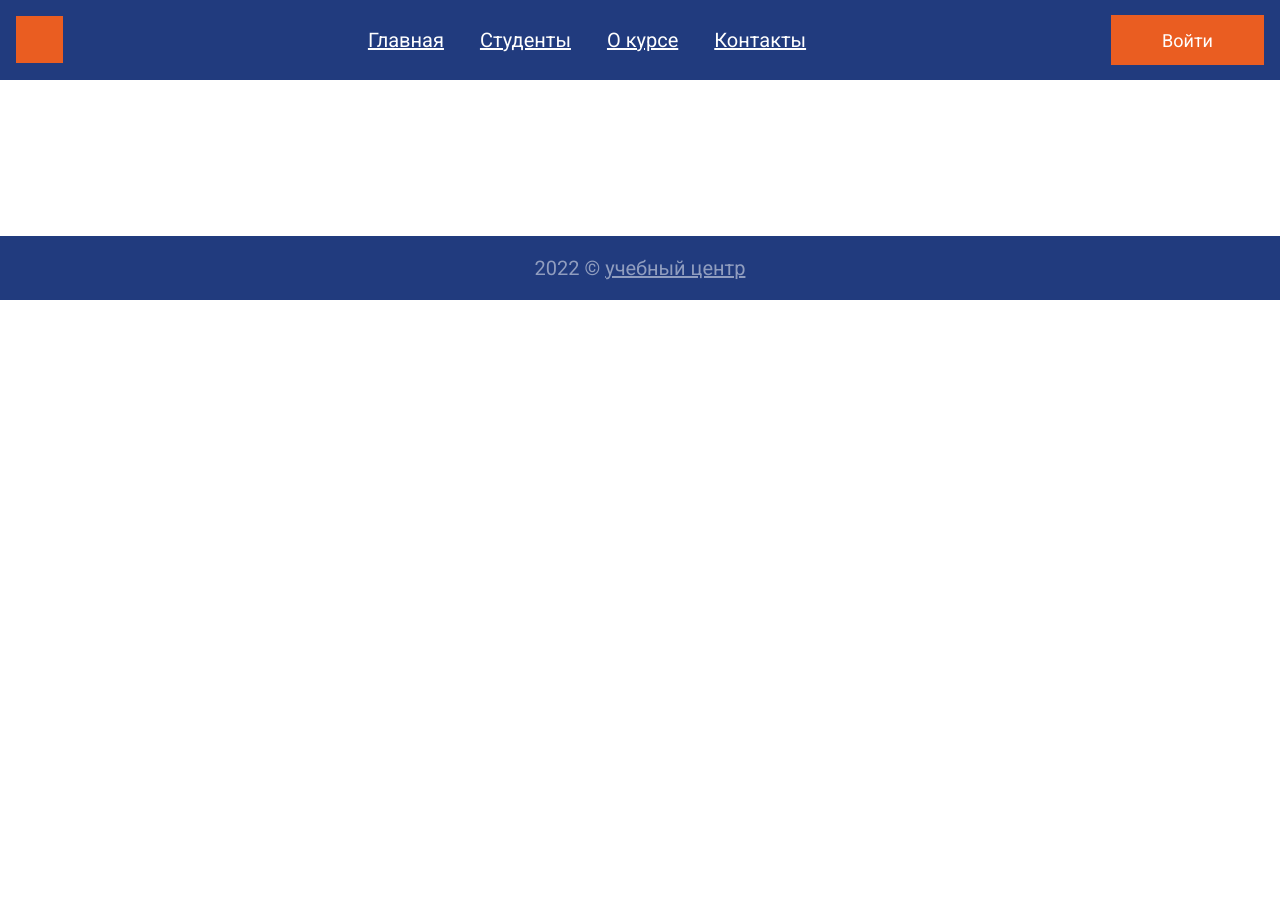
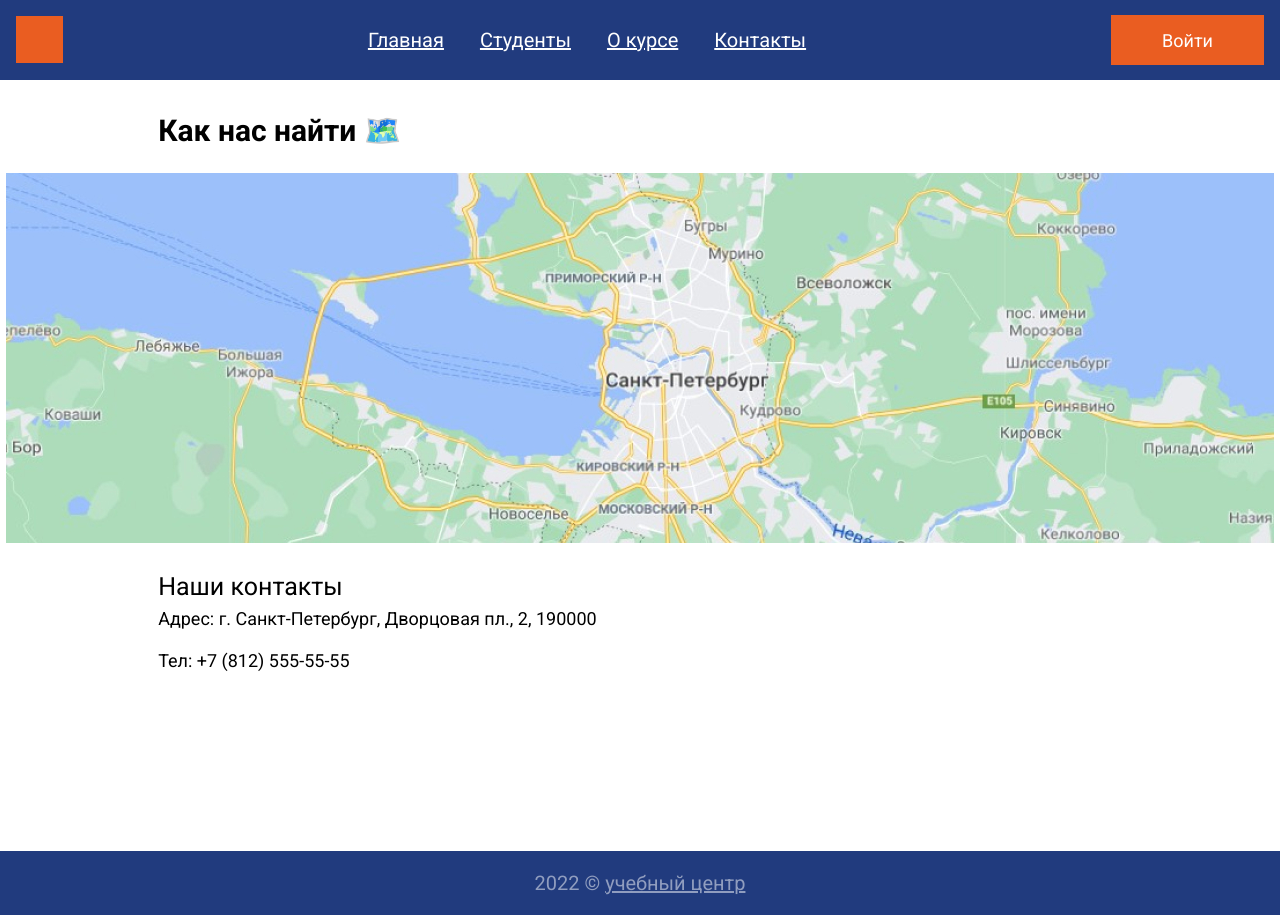
Before and after one commit to dr-moscow/DiplomSite, a plain HTML site: page pages/contact.html in a window 1280 px wide. Before the commit the page ends 800 px from the top, so only its background shows below. Drawn offline with Linux system fonts and the light colour scheme.

Commit message:
Добавлена страница Контакты

```diff
--- a/css/style.css
+++ b/css/style.css
@@ -302,6 +302,53 @@ h2 {
 	width: 100%;
 }
 
+/*css for contact.html*/
+.contacty {
+	max-width: 1268px;
+	width: 100%;
+	margin: 0 auto;
+	/* display: flex; */
+	flex-grow: 1;
+	box-sizing: border-box;
+}
+
+.zagolovok1 {
+	display: flex;
+	text-align: left;
+	margin-top: 33px;
+	margin-bottom: 25px;
+	margin-left: 12%;
+	font-family: 'Roboto';
+	font-style: normal;
+	font-weight: 700;
+	font-size: 30px;
+	color: #000000;
+}
+
+.photogoogle {
+	max-width: 1268px;
+	width: 100%;
+}
+
+.cont {
+	font-family: 'Roboto';
+	font-style: normal;
+	font-weight: 400;
+	font-size: 25px;
+	line-height: 29px;
+	margin-left: 12%;
+	margin-bottom: 7px;
+}
+
+.cont2 {
+	font-family: 'Roboto';
+	font-style: normal;
+	font-weight: 400;
+	font-size: 18px;
+	margin-left: 12%;
+	margin-top: 3px;
+}
+
 /* css footer */
 .footer {
 	display: flex;
--- a/pages/contact.html
+++ b/pages/contact.html
@@ -24,8 +24,11 @@
 		<a class="login">Войти</a>
 	</header>
 
-	<main>
-
+	<main class="contacty">
+		<h2 class="zagolovok1">Как нас найти 🗺️️</h2>
+		<img class="photogoogle" src="../img/goolemap.jpg" alt="Карта google Санкт-Петербурга">
+		<h3 class="cont">Наши контакты</h3>
+		<h4 class="cont2">Адрес: г. Санкт-Петербург, Дворцовая пл., 2, 190000<br><br>Тел: +7 (812) 555-55-55</h4>
 	</main>
 
 	<footer class="footer">
```
Also changed, not shown: img/goolemap.jpg (added), 1 other file.
